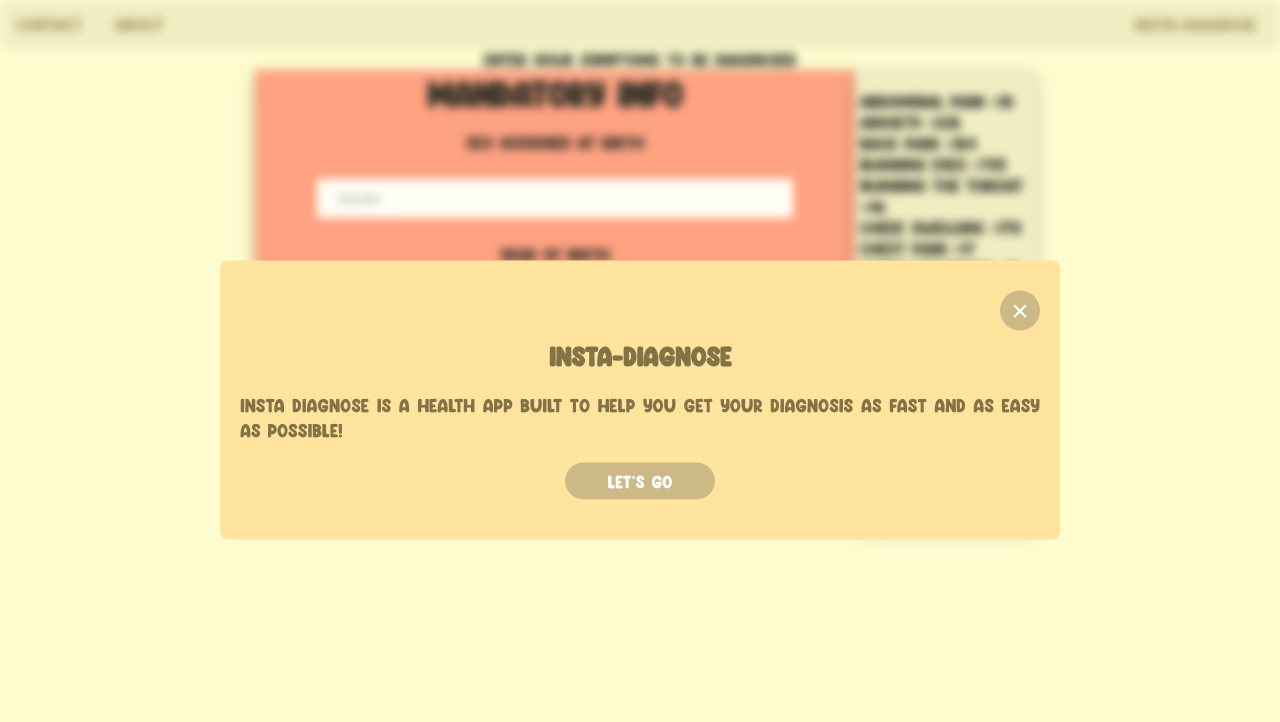
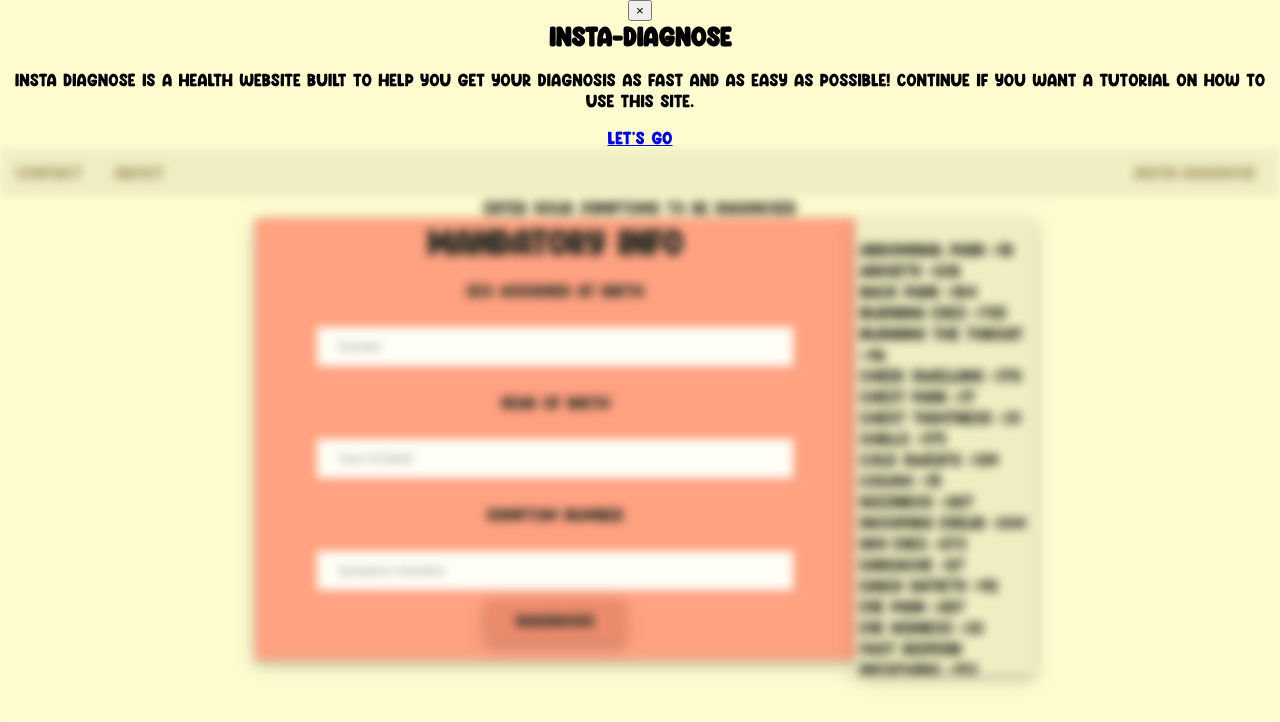
Before and after one commit to RiddSarav/FinalHackathonProject, a Flask app: page / in a window 1280 px wide. Shown: the top 722 px of the page. Run offline with Flask 2, Linux system fonts and the light colour scheme.

Commit message:
Update hackathonstuff.html

```diff
--- a/templates/hackathonstuff.html
+++ b/templates/hackathonstuff.html
@@ -6,23 +6,47 @@
 </head>
 
 <body>
-  <div class="popup1">
-         <button id="close">&times;</button>
+  <div class="popup" id="1">
+         <button class="close">&times;</button>
          <h2>Insta-Diagnose</h2>
          <p>
-             Insta Diagnose is a health app built to help you get your diagnosis as fast and as easy as possible!<br>
+             Insta Diagnose is a health website built to help you get your diagnosis as fast and as easy as possible! Continue if you want a tutorial on how to use this site.
          </p>
-         <a href="/">Let's Go</a>
+         <a href="#" class="next1">Let's Go</a>
      </div>
+     <div class="popup" id="2">
+            <button class="close">&times;</button>
+            <h2>Navigation</h2>
+            <p>
+                This website has a nav bar at the very top, which has numerous tabs that you can click on. They each lead to different pages, and you can always get back to the home page by clicking insta-diagnose in the top right corner.
+            </p>
+            <a href="#" class="next2">Next</a>
+        </div>
+        <div class="popup" id="3">
+               <button class="close">&times;</button>
+               <h2>Submitting Your Symptoms</h2>
+               <p>
+                   In order for us to recieve your symptoms please enter your birth year, sex, and symptom number which is provided in the symptoms list. You can add more than one symptom number, seperated by a comma, or a single symptom number by itself.
+               </p>
+               <a href="#" class="next3">Next</a>
+           </div>
+           <div class="popup" id="4">
+                  <button class="close">&times;</button>
+                  <h2>Your Results</h2>
+                  <p>
+                      Insta-Diagnose will lead you to a screen with your diagnosis, type of doctor reccomended, and an inbuilt map that will show hospitals in your area when you input your location and radius.(km)
+                  </p>
+                  <a href="#" class="done">Exit</a>
+              </div>
 <div class="haha2">
 
 
 
 <ul class="nav">
 
-  <li><a href="/contact">Contact</a></li>
-  <li><a href="/about">About</a></li>
-  <li class="logo"><a  href="/">Insta-Diagnose</a></li>
+  <li><a href="contact.html">Contact</a></li>
+  <li><a href="about.html">About</a></li>
+  <li class="logo"><a  href="hackathonstuff.html">Insta-Diagnose</a></li>
 </ul>
 
 <p class = 'center'>Enter Your Symptoms to be Diagnosed</p>
@@ -133,13 +157,39 @@
    <script src="https://ajax.googleapis.com/ajax/libs/jquery/3.6.1/jquery.min.js"></script>
  <script>
  $(document).ready(function(){
-   $(".popup1").css("display", "block");
+   $("#1").css("display", "block");
+   $("#2").css("display", "none");
+   $("#3").css("display", "none");
+   $("#4").css("display", "none");
    $('.haha2').attr('id', 'blur');
-   $("#close").click(function(){
-     $(".popup1").css("display", "");
-     $(".popup1").css("display", "none");
+   $(".close").click(function(){
+     $("#1").css("display", "");
+     $("#1").css("display", "none");
+     $("#2").css("display", "none");
+     $("#3").css("display", "none");
+     $("#4").css("display", "none");
      $('.haha2').attr('id', '');
 
+   });
+   $(".next1").click(function(){
+     $("#1").css("display", "");
+     $("#1").css("display", "none");
+     $("#2").css("display", "block");
+   });
+   $(".next2").click(function(){
+     $("#2").css("display", "");
+     $("#2").css("display", "none");
+     $("#3").css("display", "block");
+   });
+   $(".next3").click(function(){
+     $("#3").css("display", "");
+     $("#3").css("display", "none");
+     $("#4").css("display", "block");
+   });
+   $(".done").click(function(){
+     $("#4").css("display", "");
+     $("#4").css("display", "none");
+     $('.haha2').attr('id', '');
    });
  });
  </script>
```
